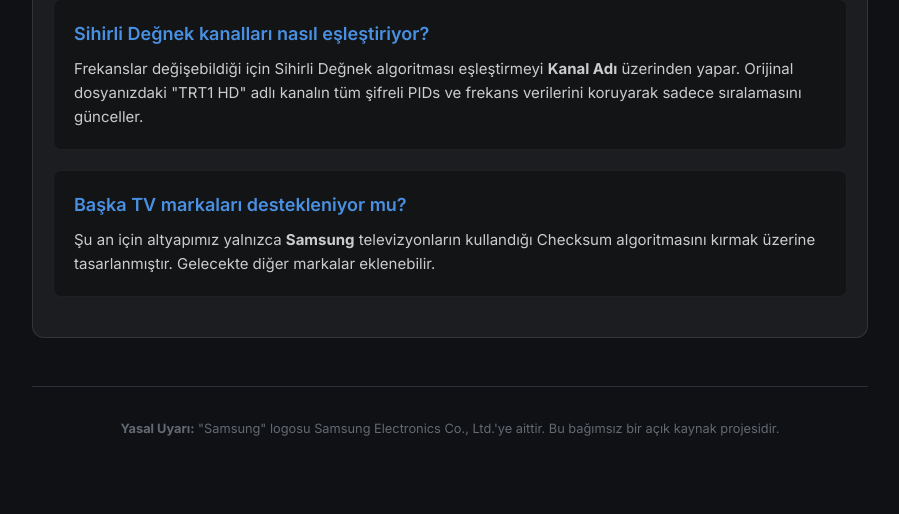
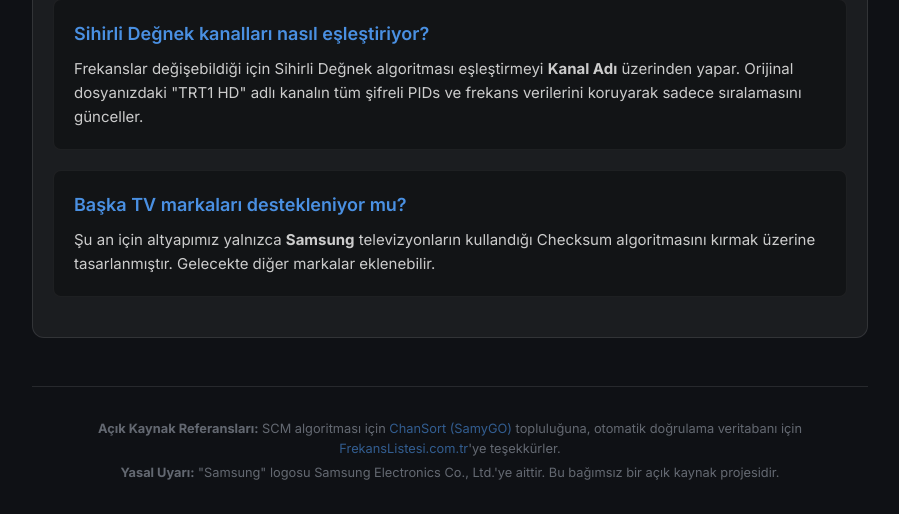
Before and after one commit to tarihcituranx/TVChanneleditor, a Flask app: page /faq in a window 1280 px wide. Shown: the part 801-1315 px from the top of the page, without its empty margins (190-1089 px from the left). Before the commit the page ends 1237 px from the top, so only its background shows below. Run offline with Flask 3, Linux system fonts and the light colour scheme.

Commit message:
Add references and credits to README and footer

```diff
--- a/templates/base.html
+++ b/templates/base.html
@@ -36,8 +36,15 @@
             {% block content %}{% endblock %}
         </main>
 
-        <footer>
-            <p><strong>Yasal Uyarı:</strong> "Samsung" logosu Samsung Electronics Co., Ltd.'ye aittir. Bu bağımsız bir açık kaynak projesidir.</p>
+        <footer style="text-align: center; margin-top: 3rem; padding-top: 2rem; border-top: 1px solid rgba(255,255,255,0.1);">
+            <p style="font-size: 0.8rem; color: #9ca3af; margin-bottom: 5px;">
+                <strong>Açık Kaynak Referansları:</strong>
+                SCM algoritması için <a href="https://github.com/PredatH0r/ChanSort" target="_blank" style="color:#4a90e2; text-decoration:none;">ChanSort (SamyGO)</a> topluluğuna,
+                otomatik doğrulama veritabanı için <a href="https://frekanslistesi.com.tr/" target="_blank" style="color:#4a90e2; text-decoration:none;">FrekansListesi.com.tr</a>'ye teşekkürler.
+            </p>
+            <p style="font-size: 0.8rem; color: #9ca3af; opacity: 0.6;">
+                <strong>Yasal Uyarı:</strong> "Samsung" logosu Samsung Electronics Co., Ltd.'ye aittir. Bu bağımsız bir açık kaynak projesidir.
+            </p>
         </footer>
     </div>
 
```
Also changed, not shown: README.md.
